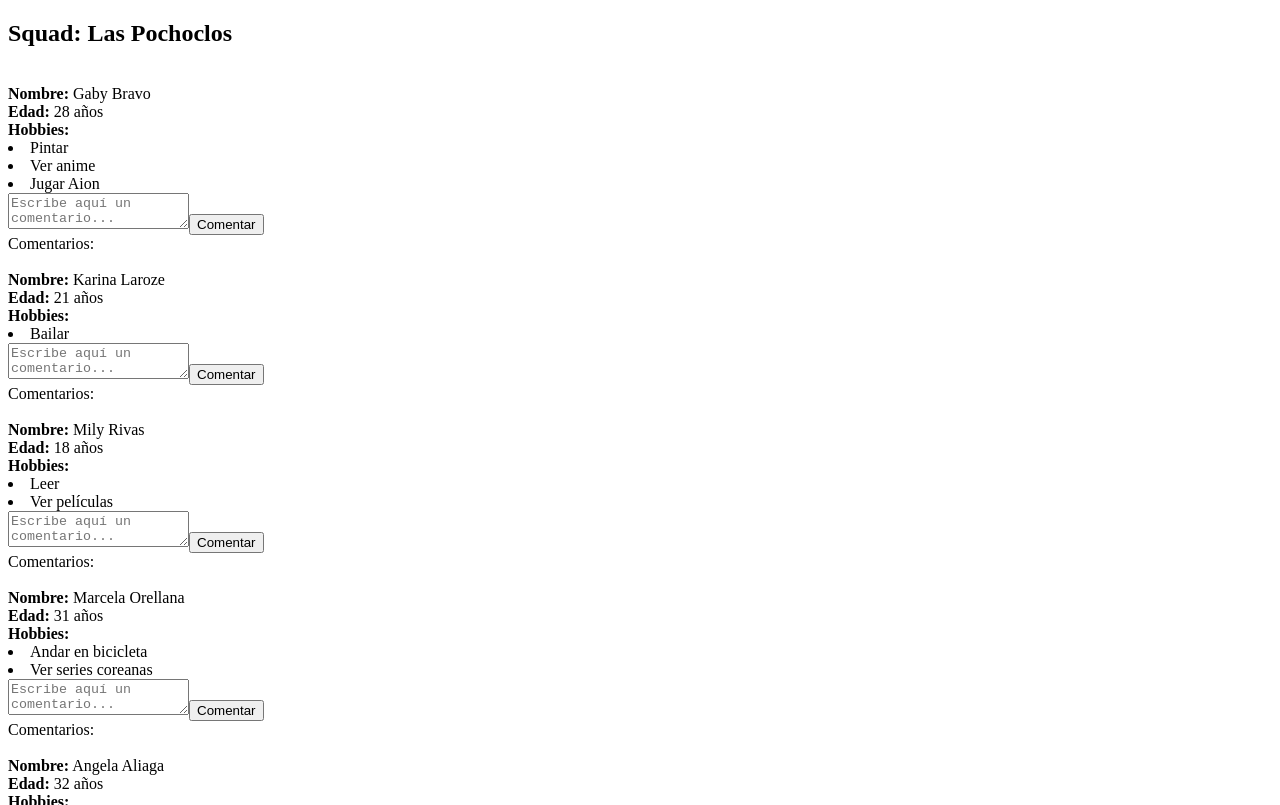
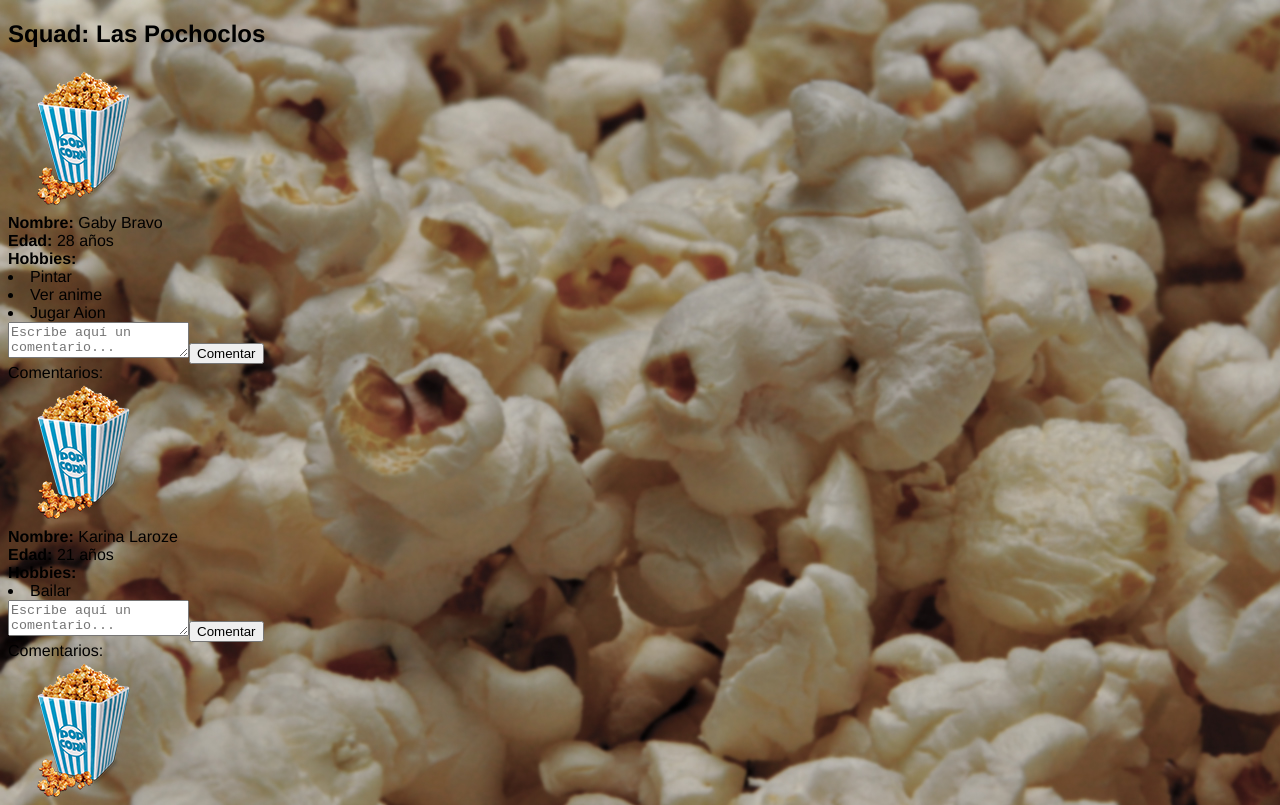
Before and after one commit to gabybravo/squad-blog, a plain HTML site: page index.html in a window 1280 px wide. Shown: the top 805 px of the page. Drawn offline with Linux system fonts and the light colour scheme.

Commit message:
He puesto una imagen por cada compañera del squad y además he agregado algunos atributos al html para que se vea un poco mejor. Además he comentado el archivo js para que se entienda mejor. No pude desarrollar el botón like.

```diff
--- a/assets/js/javascript.js
+++ b/assets/js/javascript.js
@@ -1,12 +1,18 @@
+//Función que contiene el constructor de los miembros del squad junto al método que imprime en el HTML los datos y las funcionalidades de los botones:
 function MiembroSquad(nombreApellido, edad, hobbies){
 	this.nombreApellido = nombreApellido;
 	this.edad = edad;
 	this.hobbies = hobbies;
+	this.imagen = new Image();
+	this.imagen.src = "assets/images/image.PNG";
+
+//Este método es el que refleja cada dato de mis compañeras y contiene los botones para agregar comentario y dar like:
 	this.mostrar = function (){
 		var imprimir = document.getElementById("compas");
 		var divVacio = document.createElement("div");
 		divVacio.className = "usuario";
 		var divTexto = document.createElement("div");
+		divVacio.appendChild(this.imagen);
 		divTexto.className = "texto";
 		divVacio.innerHTML += "<br>" + "<b>Nombre:</b> " + nombreApellido + "<br><b>Edad:</b> " + edad + "<br><b>Hobbies:</b><br>";
 		imprimir.appendChild(divVacio)
@@ -33,8 +39,9 @@ function MiembroSquad(nombreApellido, edad, hobbies){
 		var divComentariosUsuario = document.createElement("div");
 		divComentariosUsuario.id = "comentarios" + squad.indexOf(this);
 
+//Esta es la función que realiza el botón "Comentar" al momento de presionarlo:
 		boton.onclick = function agregarComentario(){
-			document.getElementById(divComentariosUsuario.id).innerHTML += '<p>' + input.value + "</p><button onclick=like()>Like</button>";
+			document.getElementById(divComentariosUsuario.id).innerHTML += '<p>' + input.value + "</p><button onclick=like()>❤</button>";
 				return false;
 			};
 		divComentarios.appendChild(form);
@@ -46,6 +53,12 @@ function MiembroSquad(nombreApellido, edad, hobbies){
 
 }
 
+// Esta es la función que debería ejecutarse al dar click en el corazón, pero no logré desarrollarla:
+function like(){
+alert("+1");
+}
+
+//Aquí están las instancias creadas para cada compañera:
 var gaby = new MiembroSquad("Gaby Bravo", "28 años", ["Pintar", "Ver anime", "Jugar Aion"])
 var karina = new MiembroSquad("Karina Laroze", "21 años", ["Bailar"])
 var mily = new MiembroSquad("Mily Rivas", "18 años", ["Leer", "Ver películas"])
@@ -54,6 +67,8 @@ var angela = new MiembroSquad("Angela Aliaga", "32 años", ["Leer", "Escuchar m
 var dani = new MiembroSquad("Daniela Risco", "35 años", ["Ver películas"])
 var paty = new MiembroSquad("Patricia Zabala", "28 años", ["Cantar"])
 
+//Este es el arreglo que contiene a las compañeras creadas mediante instancias y con el método mostrar se produce la acción:
 var squad = [gaby, karina, mily, marcela, angela, dani, paty];
 
+//Con este forEach se puede imprimir cada atributo y método por cada compañera del squad:
 squad.forEach(function(element){element.mostrar();});
--- a/index.html
+++ b/index.html
@@ -4,10 +4,12 @@
 	<meta charset="UTF-8">
 	<title>Squad Blog</title>
 </head>
-<body>
-<h2>Squad: Las Pochoclos</h2>
+<body style="background-image:url(assets/images/fondo.jpg); background-repeat: no-repeat; background-attachment: fixed">
+
+<h2><font face="Helvetica">Squad: Las Pochoclos</font></h2>
+<font face="Helvetica">
 <div id="compas"></div>
-
+</font>
 
 
 <script src="assets/js/javascript.js"></script>
```
Also changed, not shown: assets/images/fondo.jpg (added), assets/images/image.png (added).
